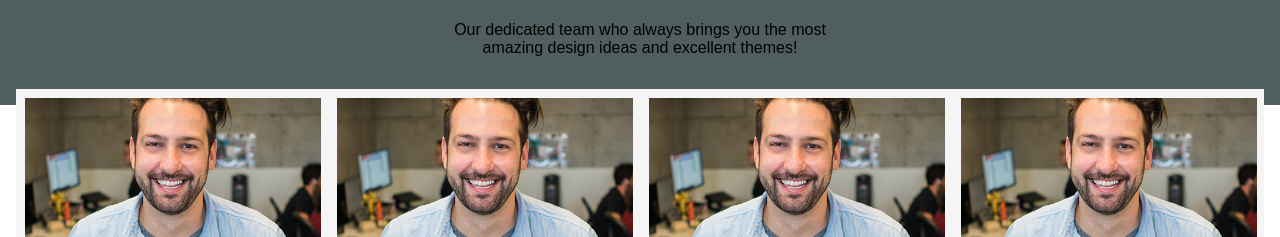
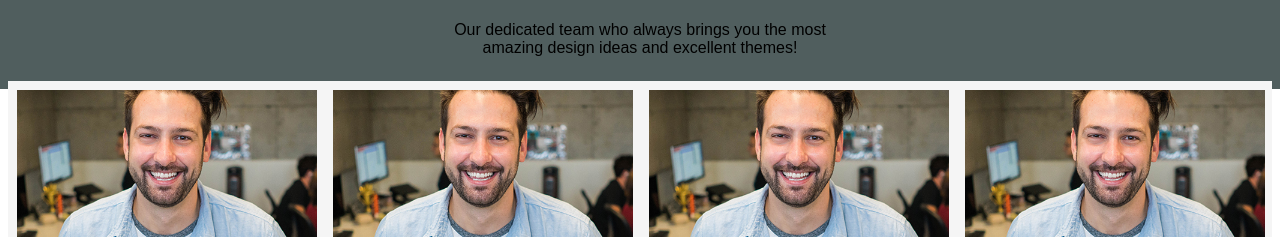
Before and after one commit to fikriadriansa21/landing-page-scss-float, a website: page index.html in a window 1280 px wide. Shown: the part 69-306 px from the top of the page. Drawn offline with Linux system fonts and the light colour scheme.

Commit message:
last commit

```diff
--- a/index.html
+++ b/index.html
@@ -17,7 +17,7 @@
                 </p>
             </section>
         </header>
-        <section id="card-team">
+        <main id="card-team">
             <article class="column-4">
                 <main class="card">
                     <img src="public/assets/img/2.jpg" alt="">
--- a/src/main.scss
+++ b/src/main.scss
@@ -32,9 +32,11 @@ section#team{
     background: #505e5e;
 }
 
-section#card-team{
-    width: 100%;
-    height: 100%;
+main#card-team{
+    // width: 100%;
+    // height: 100%;
+    padding: 0;
+    margin: 0;
 }
 
 .card{
@@ -64,6 +66,7 @@ section.content-card{
     padding: 0;
     margin: 0;
     box-sizing: border-box;
+    position: relative;
 }
 .content-card {
     img{
```
Also changed, not shown: public/assets/css/main.css.
